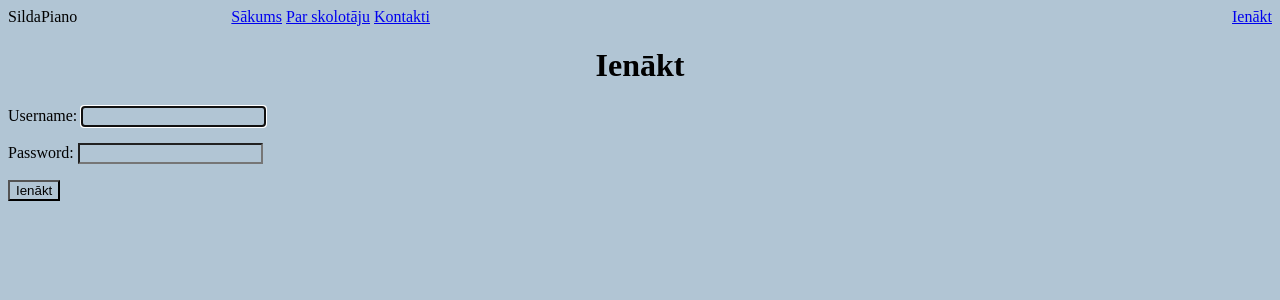
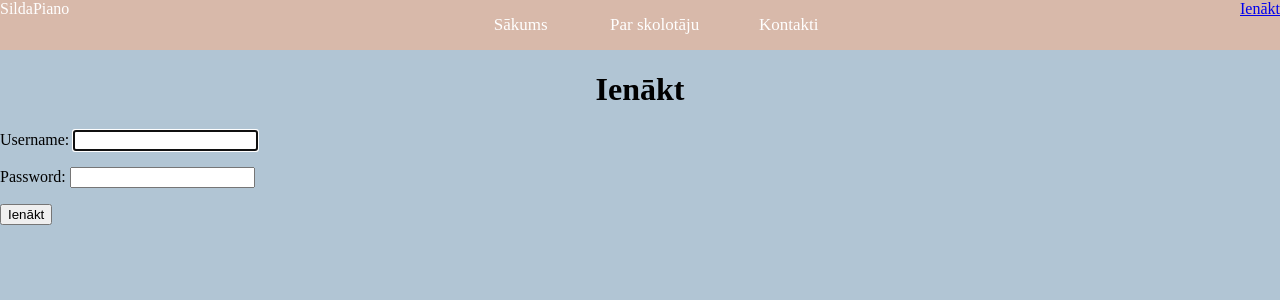
Before and after one commit to MaraMagdalenoka/SildaPiano, a Django app: page /accounts/login/ in a window 1280 px wide. Shown: the top 300 px of the page. Run offline with Django 3.2, Linux system fonts and the light colour scheme.

Commit message:
Create apps, make unfinished model, design navigation bar.

```diff
--- a/sildapiano/manage.py
+++ b/sildapiano/manage.py
@@ -6,7 +6,7 @@ import sys
 
 def main():
     """Run administrative tasks."""
-    os.environ.setdefault('DJANGO_SETTINGS_MODULE', 'sildapiano.settings')
+    os.environ.setdefault("DJANGO_SETTINGS_MODULE", "sildapiano.settings")
     try:
         from django.core.management import execute_from_command_line
     except ImportError as exc:
@@ -18,5 +18,5 @@ def main():
     execute_from_command_line(sys.argv)
 
 
-if __name__ == '__main__':
+if __name__ == "__main__":
     main()
--- /dev/null
+++ b/sildapiano/sildapiano/apps/accounts/urls.py
@@ -0,0 +1,20 @@
+from django.contrib import admin
+from django.urls import path
+from django.contrib.auth import views as auth_views
+from . import views
+
+app_name="accounts"
+urlpatterns = [
+    path(
+        "profile/",
+        views.ProfileView.as_view(template_name="accounts/profile.html"),
+        name="profile",
+    ),
+    # Django auth
+    path(
+        "login/",
+        auth_views.LoginView.as_view(template_name="accounts/login.html"),
+        name="login",
+    ),
+    path("logout/", auth_views.LogoutView.as_view(), name="logout"),
+]
--- /dev/null
+++ b/sildapiano/sildapiano/apps/public/urls.py
@@ -0,0 +1,11 @@
+from django.urls import path
+
+from . import views
+
+app_name = "public"
+urlpatterns = [
+    path("", views.homepage, name="homepage"),
+    path("lessons/", views.lessons_page, name="lessons"),
+    path("lessons/contacts/", views.contacts, name="contacts"),
+    path("lessons/about/", views.about, name="about")
+]
--- a/sildapiano/sildapiano/asgi.py
+++ b/sildapiano/sildapiano/asgi.py
@@ -11,6 +11,6 @@ import os
 
 from django.core.asgi import get_asgi_application
 
-os.environ.setdefault('DJANGO_SETTINGS_MODULE', 'sildapiano.settings')
+os.environ.setdefault("DJANGO_SETTINGS_MODULE", "sildapiano.settings")
 
 application = get_asgi_application()
--- a/sildapiano/sildapiano/static/css/design.css
+++ b/sildapiano/sildapiano/static/css/design.css
@@ -1,5 +1,9 @@
-*{
+body{
+    padding:0px;
+    margin:0px;
     background-color: #b1c5d4;
+    list-style: none;
+    box-sizing: border-box;
 }
 
 .btn1{
@@ -13,3 +17,42 @@
     text-align: center;
     border-radius: 12px;
 }
+
+.nav {
+    color: white;
+    background: #d8b9aa;
+    width: 100%;
+}
+
+label.logo {
+    float:left;
+    text-size: 40px;
+}
+
+.middle ul{
+    list-style: none;
+    background: #d8b9aa;
+    text-align: center;
+    padding: 0;
+    margin: 0;
+}
+
+.middle li{
+    display:inline-block;
+}
+
+.middle a{
+    text-decoration:none;
+    color: white;
+    text-color: white;
+    width:100px;
+    display:block;
+    padding:15px;
+    font-size:17px;
+    transition: 0.5s;
+}
+
+.middle a:hover{
+    background: #686573;
+    transition: 0.5s;
+}
--- a/sildapiano/sildapiano/templates/navbar.html
+++ b/sildapiano/sildapiano/templates/navbar.html
@@ -1,20 +1,37 @@
-<div class="topnav">
-    <span style="margin-right:150px">SildaPiano</span>
-    {% url 'lessons' as lessons_url%}
-    <span>{% if request.path == lessons_url %}Sākums{% else %}<a href={% url 'lessons' %}>Sākums</a>{% endif %}</span>
-    {% url 'about' as about_url%}
-    <span>{% if request.path == about_url %}Par skolotāju{% else %}<a href={% url 'about' %}>Par skolotāju</a>{% endif %}</span>
-    {% url 'contacts' as contacts_url%}
-    <span>{% if request.path == contacts_url %}Kontakti{% else %}<a href={% url 'contacts' %}>Kontakti</a>{% endif %}</span>
+<body>
+
+{% load static %}
+<link rel="stylesheet" href="{% static 'css/design.css' %}">
+
+<div class="nav">
+    <label class="logo">SildaPiano</label>
+
     <span style="float:right">
         {% if user.is_authenticated %}
-            {% url 'profile' as profile_url %}
+            {% url 'accounts:profile' as profile_url %}
             <span>Čau,
                 {% if request.path == profile_url %}{{user.username}}
                 {% else %}<a href="{{ profile_url }}">{{user.username}}</a>!{% endif %}</span>
-            <span><a href="{% url 'logout' %}">Iziet</a></span>
+            <span><a href="{% url 'accounts:logout' %}">Iziet</a></span>
         {% else %}
-            <span><a href="{% url 'login' %}">Ienākt</a></span>
+            <span><a href="{% url 'accounts:login' %}">Ienākt</a></span>
         {% endif %}
     </span>
+
+    <div class="middle">
+        <ul>
+            {% url 'public:lessons' as lessons_url%}
+            <li>{% if request.path == lessons_url %}Sākums{% else %}<a href={{ lessons_url }}>Sākums</a>{% endif %}</li>
+            {% url 'public:about' as about_url%}
+            <li>{% if request.path == about_url %}Par skolotāju{% else %}<a href={{ about_url }}>Par skolotāju</a>{% endif %}</li>
+            {% url 'public:contacts' as contacts_url%}
+            <li>{% if request.path == contacts_url %}Kontakti{% else %}<a href={{ contacts_url }}>Kontakti</a>{% endif %}</li>
+        </ul>
+    </div>
+
+
+
+
+
 </div>
+</body>
--- a/sildapiano/sildapiano/urls.py
+++ b/sildapiano/sildapiano/urls.py
@@ -14,7 +14,7 @@ Including another URLconf
     2. Add a URL to urlpatterns:  path('blog/', include('blog.urls'))
 """
 from django.contrib import admin
-from django.urls import path
+from django.urls import path, include
 from django.views.generic.base import TemplateView
 from django.conf import settings
 from django.conf.urls.static import static
@@ -22,14 +22,7 @@ from django.contrib.auth import views as auth_views
 from . import views
 
 urlpatterns = [
-    path('admin/', admin.site.urls),
-    path('', TemplateView.as_view(template_name="homepage.html"), name="homepage"),
-    path('lessons/', views.lessons_page, name="lessons"),
-    path('lessons/contacts/', views.contacts, name="contacts"),
-    path('lessons/about/', views.about, name="about"),
-    path('accounts/profile/', views.ProfileView.as_view(template_name="accounts/profile.html"), name="profile"),
-
-    # Django auth
-    path('accounts/login/', auth_views.LoginView.as_view(template_name="accounts/login.html"), name="login"),
-    path('accounts/logout/', auth_views.LogoutView.as_view(), name="logout")
+    path("", include('sildapiano.apps.public.urls')),
+    path("admin/", admin.site.urls),
+    path("accounts/", include('sildapiano.apps.accounts.urls')),
 ]
--- a/sildapiano/sildapiano/wsgi.py
+++ b/sildapiano/sildapiano/wsgi.py
@@ -11,6 +11,6 @@ import os
 
 from django.core.wsgi import get_wsgi_application
 
-os.environ.setdefault('DJANGO_SETTINGS_MODULE', 'sildapiano.settings')
+os.environ.setdefault("DJANGO_SETTINGS_MODULE", "sildapiano.settings")
 
 application = get_wsgi_application()
```
Also changed, not shown: sildapiano/sildapiano/settings.py (+40 -40 lines), sildapiano/sildapiano/apps/__init__.py (added).
